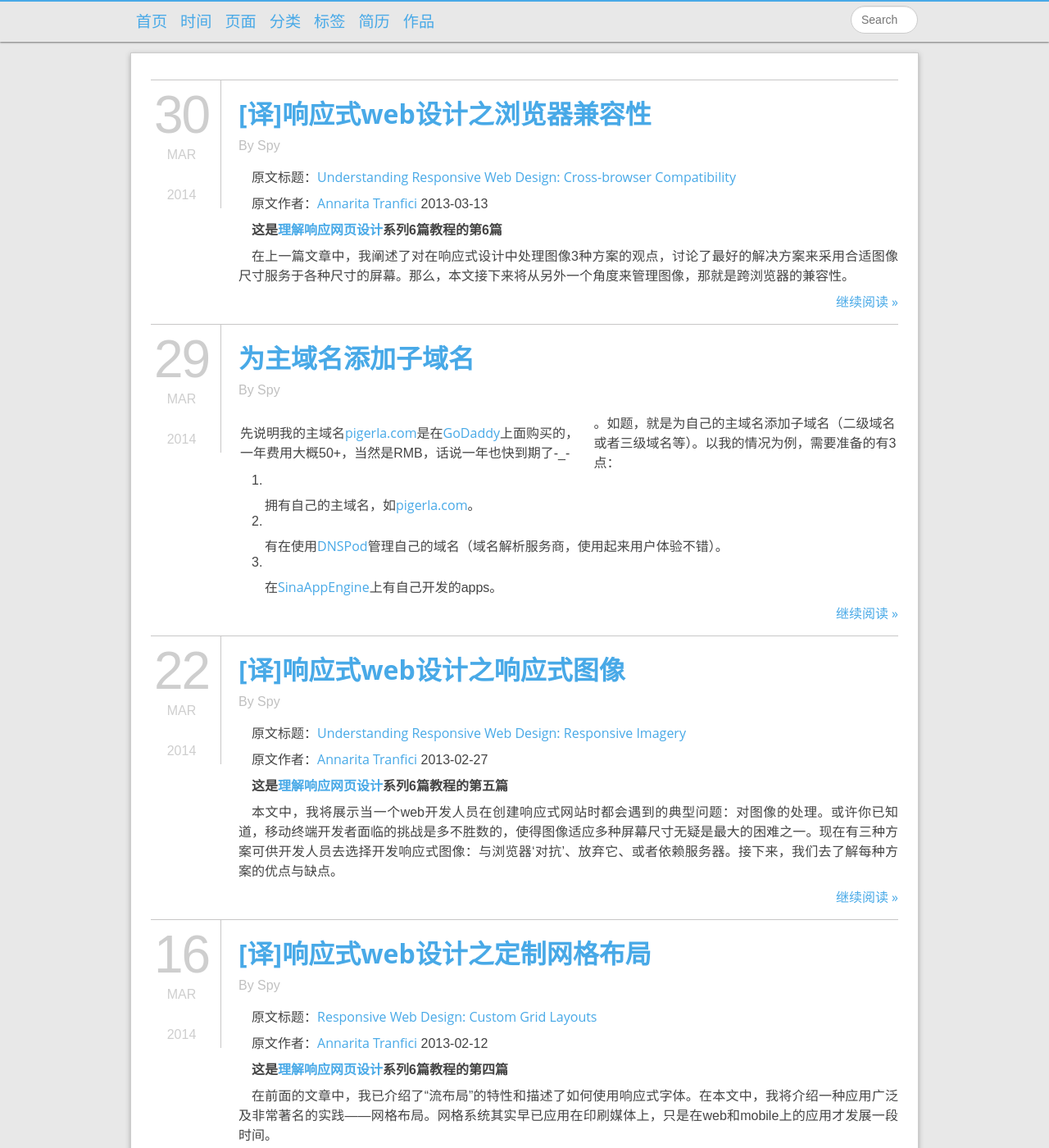
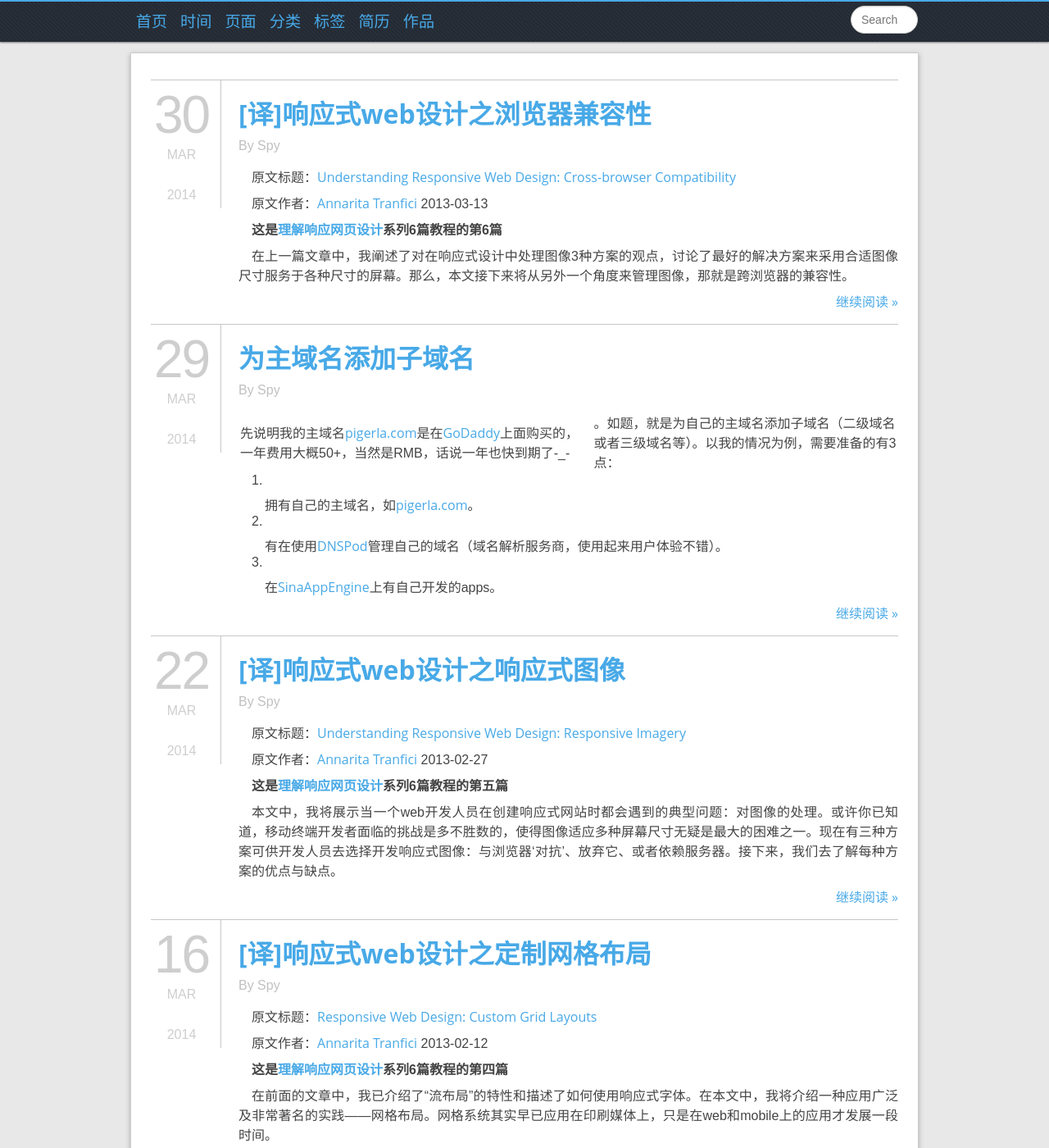
Before and after one commit to pigerla/pigerla.github.com, a Jekyll site: the page built from index.html, in a window 1280 px wide and 1400 px high. Shown: the whole window at 82% size. Built offline with Jekyll 4.4.1, drawn with Linux system fonts in a browser that asks for light colours.

Commit message:
use min files

```diff
--- a/assets/themes/DIYtheme/css/screen.css
+++ b/assets/themes/DIYtheme/css/screen.css
@@ -177,7 +177,7 @@ ul.compact li a {
     _position: absolute;
     top: 0;
     left: 0;
-    background: url(../../../images/page/nav_bg.jpg) repeat-x 0 0;
+    background: url(../images/page/nav_bg.jpg) repeat-x 0 0;
     z-index: 9999;
     margin-bottom: 0;
 }
```
Also changed, not shown: assets/css/combine.min.css, assets/themes/DIYtheme/css/screen.min.css.
